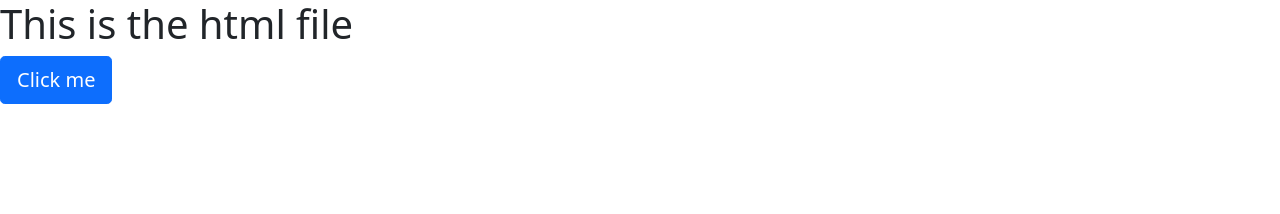
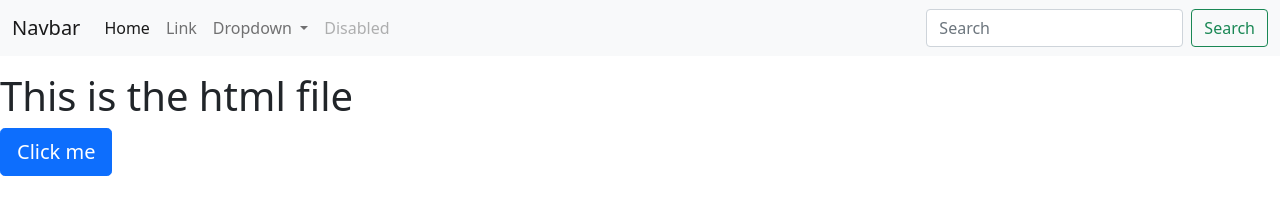
Before and after one commit to shenam19/yelp, a plain HTML site: page index.html in a window 1280 px wide. Drawn offline with nearby package versions, Linux system fonts and the light colour scheme.

Commit message:
navbar added

```diff
--- a/index.html
+++ b/index.html
@@ -8,8 +8,59 @@
   <link href="https://cdn.jsdelivr.net/npm/bootstrap@5.0.0-beta1/dist/css/bootstrap.min.css" rel="stylesheet" integrity="sha384-giJF6kkoqNQ00vy+HMDP7azOuL0xtbfIcaT9wjKHr8RbDVddVHyTfAAsrekwKmP1" crossorigin="anonymous">
 </head>
 <body>
+  <nav class="navbar navbar-expand-lg navbar-light bg-light mb-3">
+  <div class="container-fluid">
+    <a class="navbar-brand" href="#">Navbar</a>
+    <button class="navbar-toggler" type="button" data-bs-toggle="collapse" data-bs-target="#navbarSupportedContent" aria-controls="navbarSupportedContent" aria-expanded="false" aria-label="Toggle navigation">
+      <span class="navbar-toggler-icon"></span>
+    </button>
+    <div class="collapse navbar-collapse" id="navbarSupportedContent">
+      <ul class="navbar-nav me-auto mb-2 mb-lg-0">
+        <li class="nav-item">
+          <a class="nav-link active" aria-current="page" href="#">Home</a>
+        </li>
+        <li class="nav-item">
+          <a class="nav-link" href="#">Link</a>
+        </li>
+        <li class="nav-item dropdown">
+          <a class="nav-link dropdown-toggle" href="#" id="navbarDropdown" role="button" data-bs-toggle="dropdown" aria-expanded="false">
+            Dropdown
+          </a>
+          <ul class="dropdown-menu" aria-labelledby="navbarDropdown">
+            <li><a class="dropdown-item" href="#">Action</a></li>
+            <li><a class="dropdown-item" href="#">Another action</a></li>
+            <li><hr class="dropdown-divider"></li>
+            <li><a class="dropdown-item" href="#">Something else here</a></li>
+          </ul>
+        </li>
+        <li class="nav-item">
+          <a class="nav-link disabled" href="#" tabindex="-1" aria-disabled="true">Disabled</a>
+        </li>
+      </ul>
+      <form class="d-flex">
+        <input class="form-control me-2" type="search" placeholder="Search" aria-label="Search">
+        <button class="btn btn-outline-success" type="submit">Search</button>
+      </form>
+    </div>
+  </div>
+</nav>
+
+
   <h1>This is the html file</h1>
   <button class="btn btn-primary btn-lg">Click me</button>
+
+
+
+
+
+
+
+
+
+
+
+
+
   <script src="/public/js/index.js"></script>
   <script src="https://cdn.jsdelivr.net/npm/@popperjs/core@2.5.4/dist/umd/popper.min.js" integrity="sha384-q2kxQ16AaE6UbzuKqyBE9/u/KzioAlnx2maXQHiDX9d4/zp8Ok3f+M7DPm+Ib6IU" crossorigin="anonymous"></script>
 <script src="https://cdn.jsdelivr.net/npm/bootstrap@5.0.0-beta1/dist/js/bootstrap.min.js" integrity="sha384-pQQkAEnwaBkjpqZ8RU1fF1AKtTcHJwFl3pblpTlHXybJjHpMYo79HY3hIi4NKxyj" crossorigin="anonymous"></script>
```
